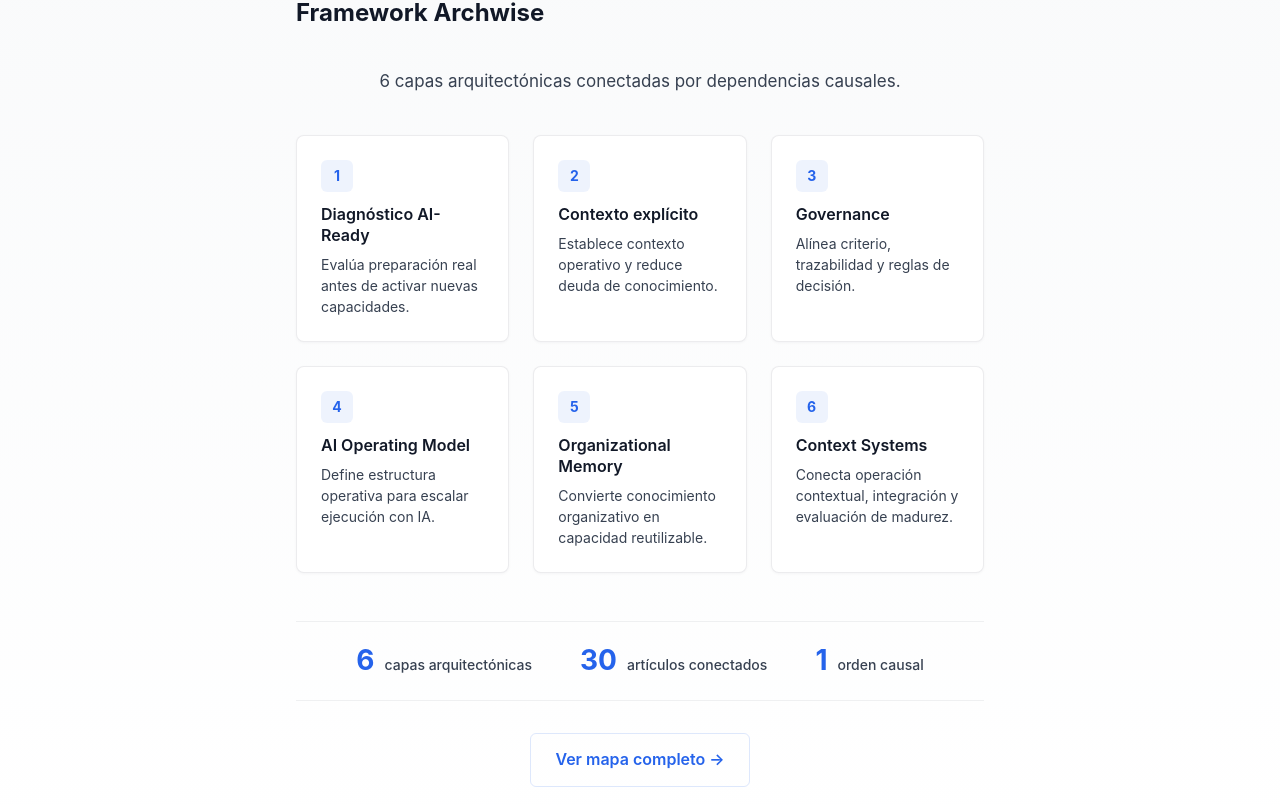
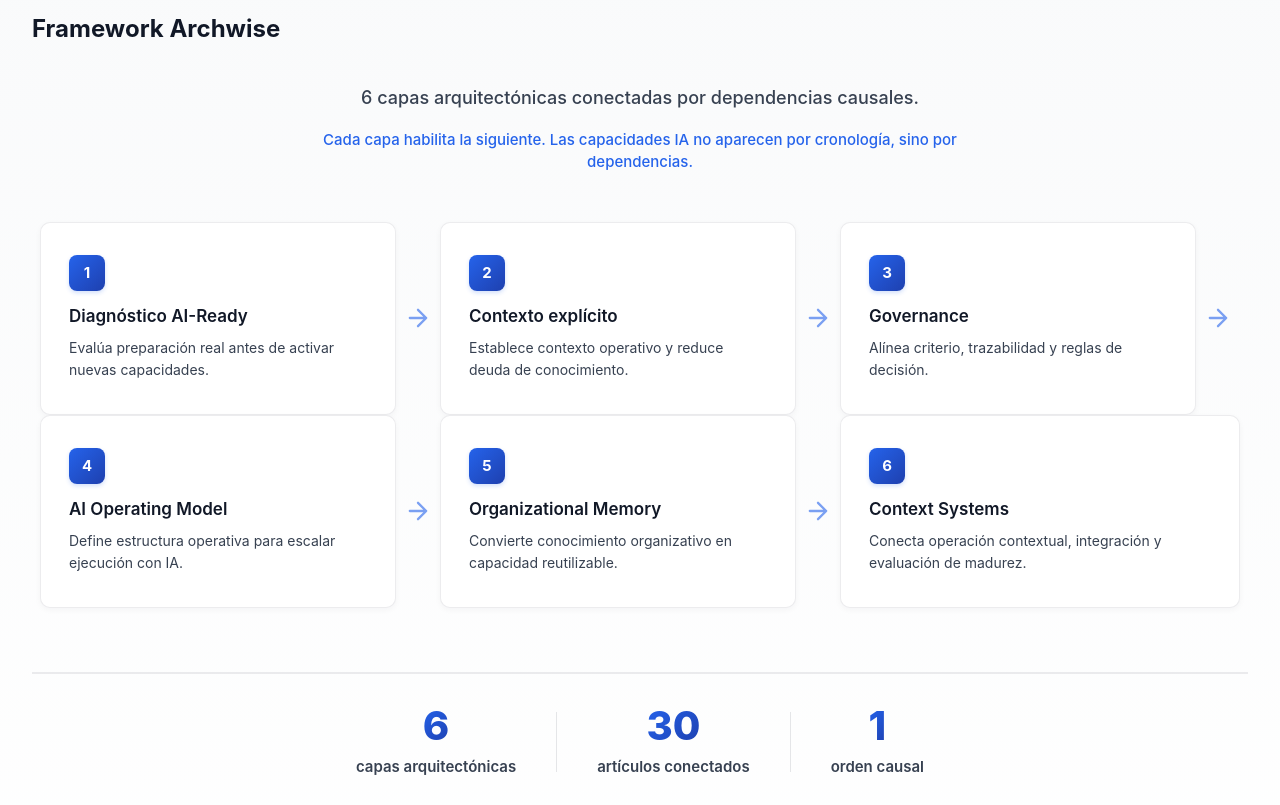
Before and after one commit to migbg83-git/suisse-17, an Angular app in the folder sites/enterprise-ai/archwise/: page / in a window 1280 px wide. Shown: the part 675-1480 px from the top of the page. Built offline with nearby package versions, Linux system fonts and the light colour scheme; no server answers.

Commit message:
avances visuales

```diff
--- a/sites/enterprise-ai/archwise/src/app/pages/home/home.component.html
+++ b/sites/enterprise-ai/archwise/src/app/pages/home/home.component.html
@@ -18,41 +18,52 @@
 
   <!-- Framework Preview Section -->
   <section class="framework-preview-section">
-    <div class="container-reading">
+    <div class="container-wide">
       <h2 class="section-title">Framework Archwise</h2>
       <p class="framework-preview-subtitle">
         6 capas arquitectónicas conectadas por dependencias causales.
       </p>
+      <p class="framework-causal-note">
+        Cada capa habilita la siguiente. Las capacidades IA no aparecen por cronología, sino por dependencias.
+      </p>
 
-      <!-- Layer Sequence -->
-      <div class="framework-layers-preview">
+      <!-- Layer Sequence with Connectors -->
+      <div class="framework-layers-connected">
         @for (layer of frameworkLayers; track layer.order) {
-          <div class="layer-preview-card">
-            <div class="layer-preview-number">{{ layer.order }}</div>
-            <div class="layer-preview-content">
-              <h3 class="layer-preview-name">{{ layer.name }}</h3>
-              <p class="layer-preview-description">{{ layer.shortDescription }}</p>
+          <div class="layer-connected-wrapper">
+            <div class="layer-preview-card">
+              <div class="layer-preview-number">{{ layer.order }}</div>
+              <div class="layer-preview-content">
+                <h3 class="layer-preview-name">{{ layer.name }}</h3>
+                <p class="layer-preview-description">{{ layer.shortDescription }}</p>
+              </div>
             </div>
             @if (layer.order < 6) {
-              <div class="layer-preview-arrow">→</div>
+              <div class="layer-connector">
+                <svg class="connector-arrow" viewBox="0 0 24 24" fill="none">
+                  <path d="M5 12h14M12 5l7 7-7 7" stroke="currentColor" stroke-width="2" stroke-linecap="round" stroke-linejoin="round"/>
+                </svg>
+              </div>
             }
           </div>
         }
       </div>
 
-      <!-- Metrics as Support -->
-      <div class="framework-metrics-support">
-        <div class="metric-support">
-          <span class="metric-support-number">6</span>
-          <span class="metric-support-label">capas arquitectónicas</span>
+      <!-- Metrics as Authority Indicators -->
+      <div class="framework-metrics-authority">
+        <div class="metric-authority">
+          <span class="metric-authority-number">6</span>
+          <span class="metric-authority-label">capas arquitectónicas</span>
         </div>
-        <div class="metric-support">
-          <span class="metric-support-number">30</span>
-          <span class="metric-support-label">artículos conectados</span>
+        <div class="metric-authority-divider"></div>
+        <div class="metric-authority">
+          <span class="metric-authority-number">30</span>
+          <span class="metric-authority-label">artículos conectados</span>
         </div>
-        <div class="metric-support">
-          <span class="metric-support-number">1</span>
-          <span class="metric-support-label">orden causal</span>
+        <div class="metric-authority-divider"></div>
+        <div class="metric-authority">
+          <span class="metric-authority-number">1</span>
+          <span class="metric-authority-label">orden causal</span>
         </div>
       </div>
 
--- a/sites/enterprise-ai/archwise/src/app/pages/home/home.component.scss
+++ b/sites/enterprise-ai/archwise/src/app/pages/home/home.component.scss
@@ -111,36 +111,61 @@
   }
 }
 
-// Framework Preview Section - Phase 3 with Layer Visualization
+// Framework Preview Section - Phase 4 with Dependencies Visualization
 .framework-preview-section {
-  padding: 4rem 0;
+  padding: 5rem 0;
   background: linear-gradient(180deg, var(--aw-gray-50) 0%, rgba(255, 255, 255, 1) 100%);
   text-align: center;
   @media (max-width: 768px) {
-    padding: 2.5rem 0;
+    padding: 3rem 0;
     text-align: left;
   }
 }
 
+// Wider container for more prominence
+.container-wide {
+  max-width: 1280px;
+  margin: 0 auto;
+  padding: 0 2rem;
+  @media (max-width: 768px) {
+    padding: 0 1.5rem;
+  }
+}
+
 .framework-preview-subtitle {
-  max-width: 640px;
-  margin: 0 auto 2.5rem;
-  font-size: 1.0625rem;
+  max-width: 720px;
+  margin: 0 auto 1rem;
+  font-size: 1.125rem;
   color: var(--aw-gray-600);
   line-height: 1.6;
+  font-weight: 500;
   @media (max-width: 768px) {
-    margin: 0 0 2rem;
+    margin: 0 0 0.75rem;
     font-size: 1rem;
   }
 }
 
-// Layer Sequence Container
-.framework-layers-preview {
+// Causal note - microcopy
+.framework-causal-note {
+  max-width: 680px;
+  margin: 0 auto 3rem;
+  font-size: 0.9375rem;
+  color: var(--aw-accent);
+  font-weight: 500;
+  line-height: 1.5;
+  @media (max-width: 768px) {
+    margin: 0 0 2.5rem;
+    font-size: 0.875rem;
+  }
+}
+
+// Layer Sequence with Connectors
+.framework-layers-connected {
   display: grid;
   grid-template-columns: repeat(3, 1fr);
-  gap: 1.5rem;
-  margin: 0 auto 3rem;
-  max-width: 1100px;
+  gap: 0;
+  margin: 0 auto 4rem;
+  max-width: 1200px;
 
   @media (max-width: 992px) {
     grid-template-columns: repeat(2, 1fr);
@@ -148,28 +173,47 @@
 
   @media (max-width: 768px) {
     grid-template-columns: 1fr;
-    gap: 1rem;
+    gap: 0;
   }
 }
 
-// Individual Layer Card
+// Wrapper for each layer + connector
+.layer-connected-wrapper {
+  display: flex;
+  align-items: center;
+  gap: 0;
+
+  @media (max-width: 768px) {
+    flex-direction: column;
+    gap: 0;
+  }
+}
+
+// Individual Layer Card - larger
 .layer-preview-card {
   position: relative;
   display: flex;
   flex-direction: column;
-  gap: 0.75rem;
-  padding: 1.5rem;
+  gap: 0.875rem;
+  padding: 2rem 1.75rem;
   background: var(--aw-white);
   border: 1px solid rgba(15, 23, 42, 0.08);
-  border-radius: 8px;
-  box-shadow: 0 1px 3px rgba(15, 23, 42, 0.04);
+  border-radius: 10px;
+  box-shadow: 0 2px 6px rgba(15, 23, 42, 0.04);
   transition: all 180ms cubic-bezier(0.4, 0, 0.2, 1);
   text-align: left;
+  flex: 1;
+  min-height: 160px;
 
   &:hover {
-    border-color: rgba(37, 99, 235, 0.15);
-    box-shadow: 0 4px 12px rgba(15, 23, 42, 0.08);
-    transform: translateY(-2px);
+    border-color: rgba(37, 99, 235, 0.2);
+    box-shadow: 0 6px 16px rgba(15, 23, 42, 0.1);
+    transform: translateY(-3px);
+  }
+
+  @media (max-width: 768px) {
+    min-height: auto;
+    padding: 1.5rem;
   }
 }
 
@@ -177,25 +221,26 @@
   display: inline-flex;
   align-items: center;
   justify-content: center;
-  width: 32px;
-  height: 32px;
-  font-size: 0.875rem;
+  width: 36px;
+  height: 36px;
+  font-size: 0.9375rem;
   font-weight: 700;
-  color: var(--aw-accent);
-  background: rgba(37, 99, 235, 0.08);
-  border-radius: 6px;
+  color: white;
+  background: linear-gradient(135deg, var(--aw-accent) 0%, #1e40af 100%);
+  border-radius: 8px;
   flex-shrink: 0;
+  box-shadow: 0 2px 4px rgba(37, 99, 235, 0.2);
 }
 
 .layer-preview-content {
   display: flex;
   flex-direction: column;
-  gap: 0.5rem;
+  gap: 0.625rem;
   flex-grow: 1;
 }
 
 .layer-preview-name {
-  font-size: 1rem;
+  font-size: 1.0625rem;
   font-weight: 600;
   color: var(--aw-gray-900);
   line-height: 1.3;
@@ -205,71 +250,120 @@
 .layer-preview-description {
   font-size: 0.875rem;
   color: var(--aw-gray-600);
-  line-height: 1.5;
+  line-height: 1.6;
   margin: 0;
 }
 
-.layer-preview-arrow {
-  display: none; // Hidden in grid layout
-}
-
-// Metrics Support Section
-.framework-metrics-support {
+// Connector Arrow
+.layer-connector {
   display: flex;
+  align-items: center;
   justify-content: center;
-  gap: 3rem;
-  margin: 0 0 2rem;
-  padding: 1.5rem 0;
-  border-top: 1px solid rgba(15, 23, 42, 0.06);
-  border-bottom: 1px solid rgba(15, 23, 42, 0.06);
+  padding: 0 0.5rem;
+  flex-shrink: 0;
 
   @media (max-width: 768px) {
-    gap: 1.5rem;
-    flex-wrap: wrap;
+    padding: 0.75rem 0;
+    transform: rotate(90deg);
   }
 }
 
-.metric-support {
+.connector-arrow {
+  width: 28px;
+  height: 28px;
+  color: var(--aw-accent);
+  opacity: 0.6;
+
+  @media (max-width: 768px) {
+    width: 24px;
+    height: 24px;
+  }
+}
+
+// Metrics as Authority Indicators
+.framework-metrics-authority {
   display: flex;
-  align-items: baseline;
-  gap: 0.625rem;
+  justify-content: center;
+  align-items: center;
+  gap: 2.5rem;
+  margin: 0 0 3rem;
+  padding: 2rem 0;
+  border-top: 2px solid rgba(15, 23, 42, 0.08);
+  border-bottom: 2px solid rgba(15, 23, 42, 0.08);
 
   @media (max-width: 768px) {
     flex-direction: column;
-    align-items: flex-start;
-    gap: 0.25rem;
+    gap: 1.5rem;
+    padding: 1.5rem 0;
   }
 }
 
-.metric-support-number {
-  font-size: 1.75rem;
-  font-weight: 700;
-  color: var(--aw-accent);
-  line-height: 1;
+.metric-authority {
+  display: flex;
+  flex-direction: column;
+  align-items: center;
+  gap: 0.5rem;
+
+  @media (max-width: 768px) {
+    flex-direction: row;
+    gap: 0.75rem;
+  }
 }
 
-.metric-support-label {
-  font-size: 0.875rem;
-  color: var(--aw-gray-600);
-  font-weight: 500;
+.metric-authority-number {
+  font-size: 2.5rem;
+  font-weight: 800;
+  background: linear-gradient(135deg, var(--aw-accent) 0%, #1e40af 100%);
+  -webkit-background-clip: text;
+  -webkit-text-fill-color: transparent;
+  background-clip: text;
+  line-height: 1;
+
+  @media (max-width: 768px) {
+    font-size: 2rem;
+  }
+}
+
+.metric-authority-label {
+  font-size: 0.9375rem;
+  color: var(--aw-gray-700);
+  font-weight: 600;
+  text-align: center;
+
+  @media (max-width: 768px) {
+    text-align: left;
+  }
+}
+
+.metric-authority-divider {
+  width: 1px;
+  height: 60px;
+  background: rgba(15, 23, 42, 0.1);
+
+  @media (max-width: 768px) {
+    display: none;
+  }
 }
 
 .framework-preview-link {
   display: inline-block;
-  font-size: 1rem;
+  font-size: 1.0625rem;
   font-weight: 600;
-  color: var(--aw-accent);
+  color: white;
+  background: linear-gradient(135deg, var(--aw-accent) 0%, #1e40af 100%);
   text-decoration: none;
-  padding: 0.75rem 1.5rem;
-  border-radius: 6px;
-  border: 1px solid rgba(37, 99, 235, 0.15);
-  transition: all 150ms ease;
+  padding: 0.875rem 2rem;
+  border-radius: 8px;
+  border: none;
+  transition: all 180ms ease;
+  box-shadow: 0 2px 8px rgba(37, 99, 235, 0.25);
 
   &:hover {
-    background-color: rgba(37, 99, 235, 0.05);
-    border-color: rgba(37, 99, 235, 0.3);
-    color: var(--aw-accent-hover);
+    background: linear-gradient(135deg, #1e40af 0%, #1e3a8a 100%);
+    color: white;
     text-decoration: none;
+    transform: translateY(-2px);
+    box-shadow: 0 4px 16px rgba(37, 99, 235, 0.35);
   }
 }
 
```
Also changed, not shown: 1 other file (tests, documents, lock files or other folders).
